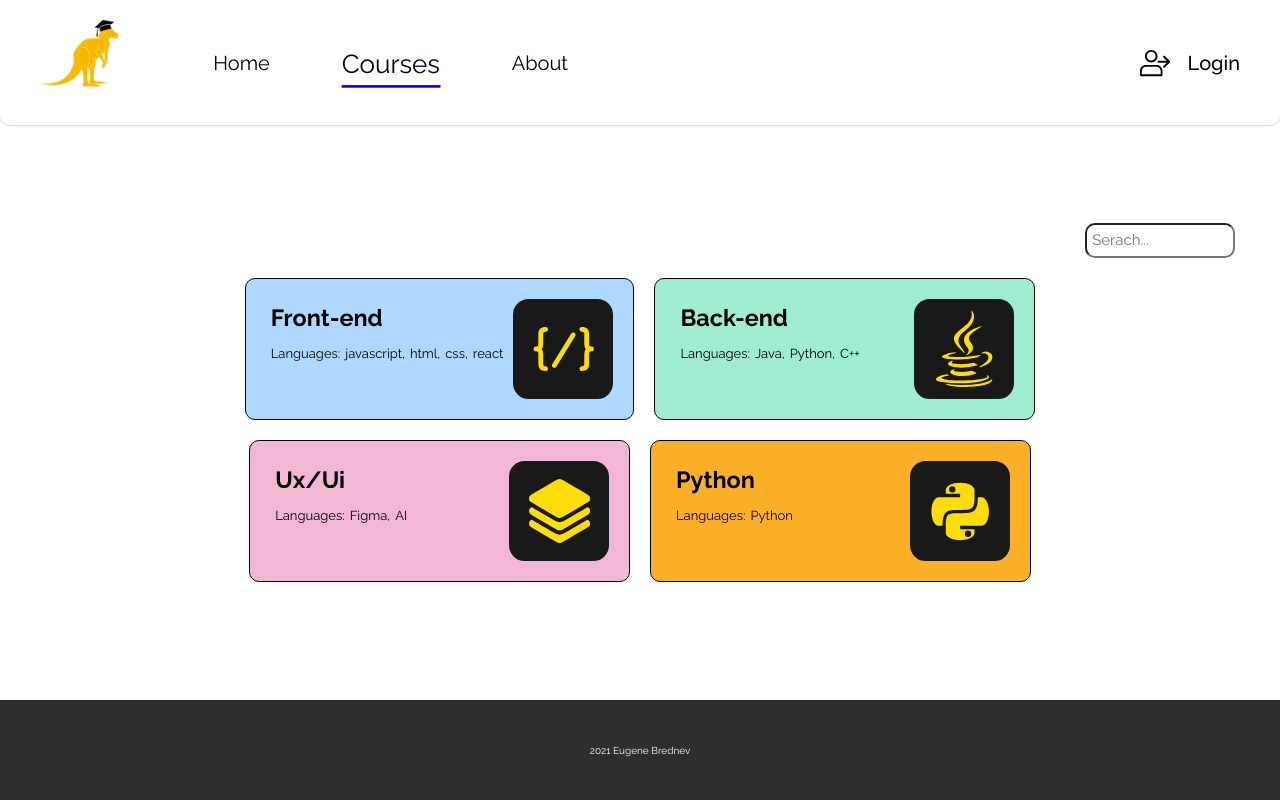
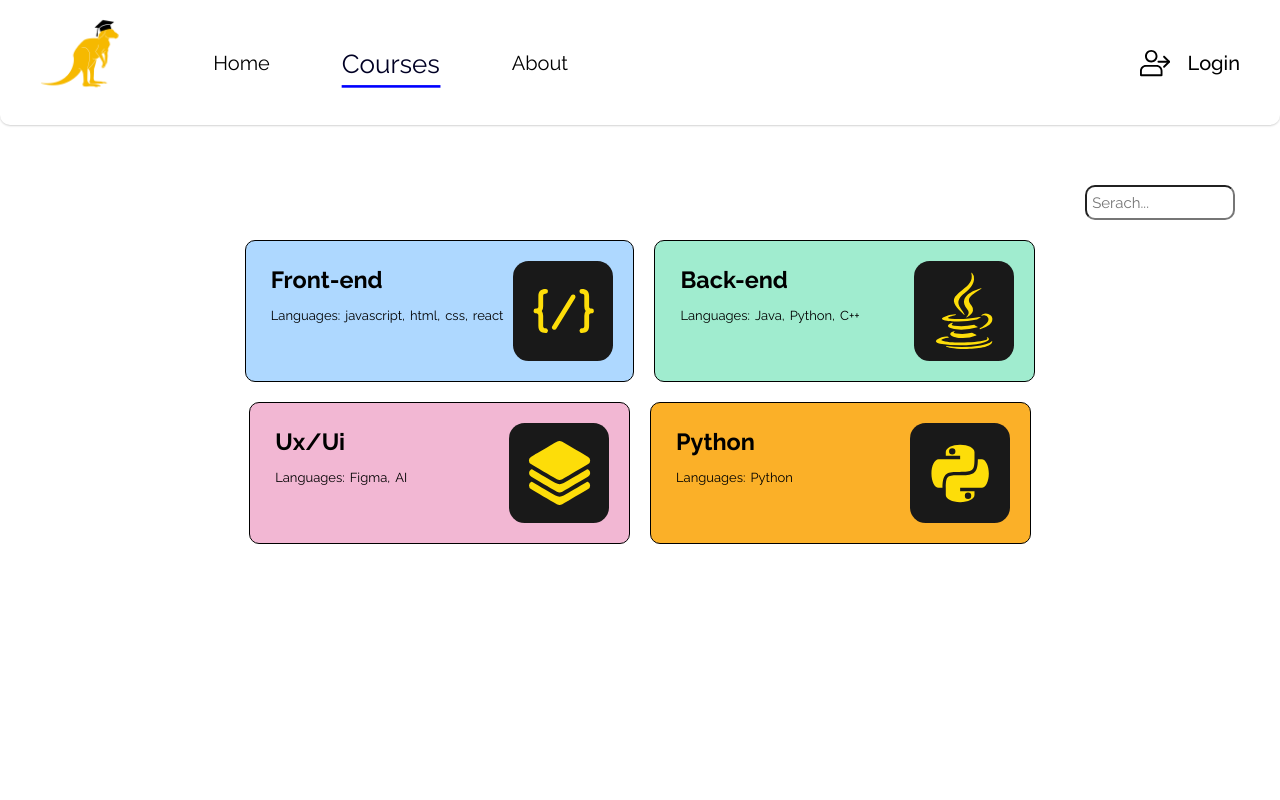
Before and after one commit to TheFloGus/SkillGuru, a React (Create React App) app: page /courses in a window 1280 px wide. Shown: the top 800 px of the page. Built offline with nearby package versions, Linux system fonts and the light colour scheme.

Commit message:
fix: heigth, but it's still broken

```diff
--- a/src/style/main.scss
+++ b/src/style/main.scss
@@ -34,3 +34,7 @@
   margin: 0 auto;
   background-color: white;
 }
+
+.main {
+	min-height: 100vh;
+}
```
